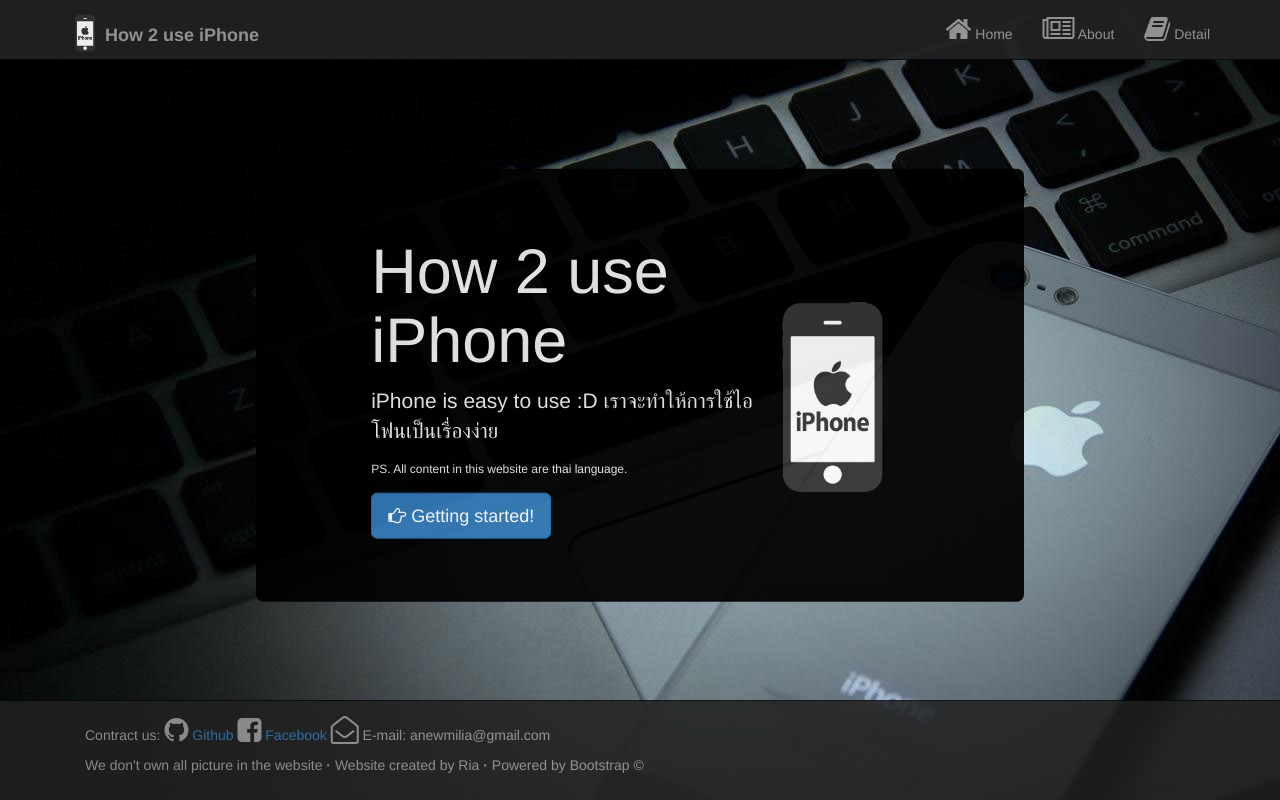
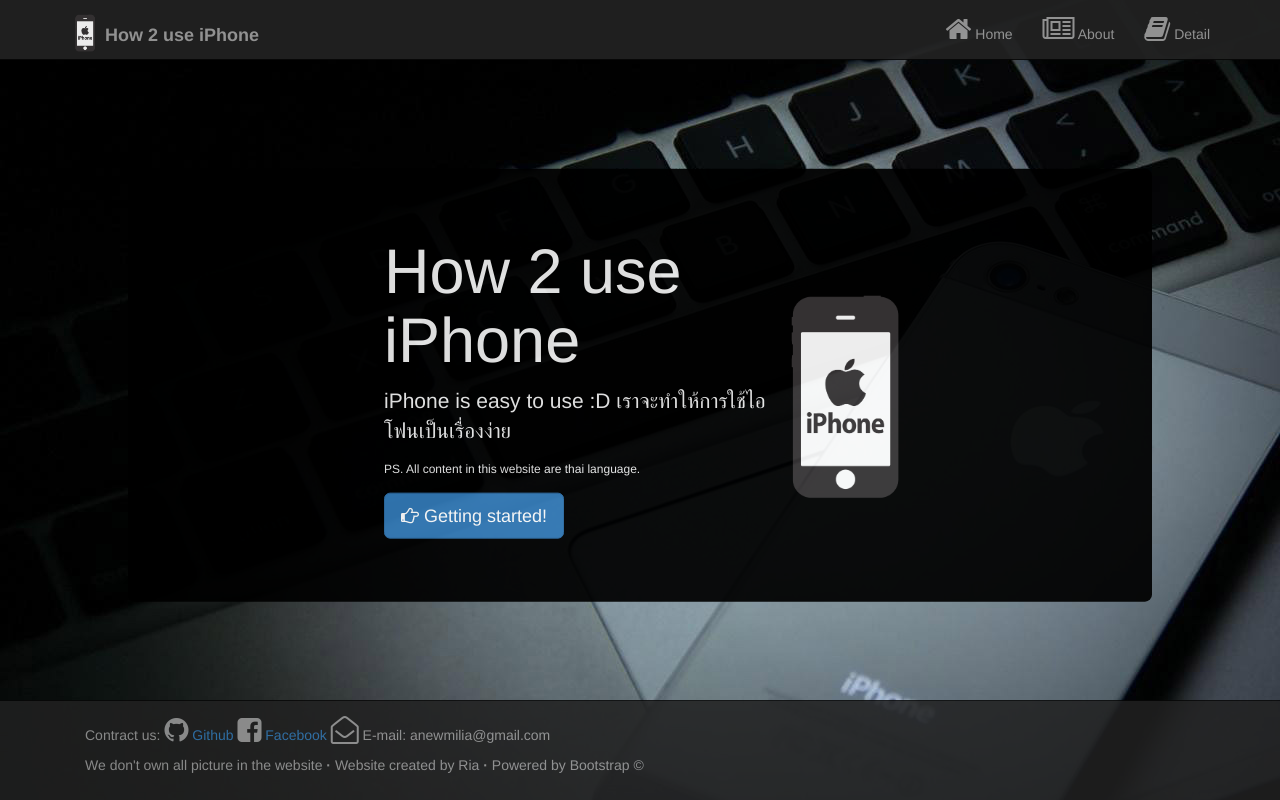
Before and after one commit to lieselottezz/howtobuild, a plain HTML site: page index.html in a window 1280 px wide. Drawn offline with nearby package versions, Linux system fonts and the light colour scheme.

Commit message:
Update 6

```diff
--- a/css/webcss.css
+++ b/css/webcss.css
@@ -10,7 +10,7 @@
 }
 
 #container {
-	width: 60%;
+	width: 80%;
 	position: absolute;
 	top: 50%;
 	left: 50%;
--- a/index.html
+++ b/index.html
@@ -48,9 +48,9 @@
     <!--body-->
     <div id="container">
       <div class="bs-example" data-example-id="simple-jumbotron">
-        <div class="jumbotron" style="padding-left: 15%; border-radius: 7px; padding-right: 35%; background-color: black;">
+        <div class="jumbotron" style="padding-left: 25%; border-radius: 7px; padding-right: 35%; background-color: black;">
           <h1 style="color: #eee">How 2 use iPhone</h1>
-          <img src="img/logo.png" style="position: absolute; margin-left: 60%; margin-top: 1.5%; width: 20%; height: auto; transform: translate(-50%, -50%); bottom: auto;">
+          <img src="img/logo.png" style="position: absolute; margin-left: 45%; margin-top: 1.1%; width: 16%; height: auto; transform: translate(-50%, -50%); bottom: auto;">
           <p style="color: #eee">iPhone is easy to use :D เราจะทำให้การใช้ไอโฟนเป็นเรื่องง่าย</p>
           <p style="color: #eee; font-size: 12px">PS. All content in this website are thai language.</p>
           <p>
```
